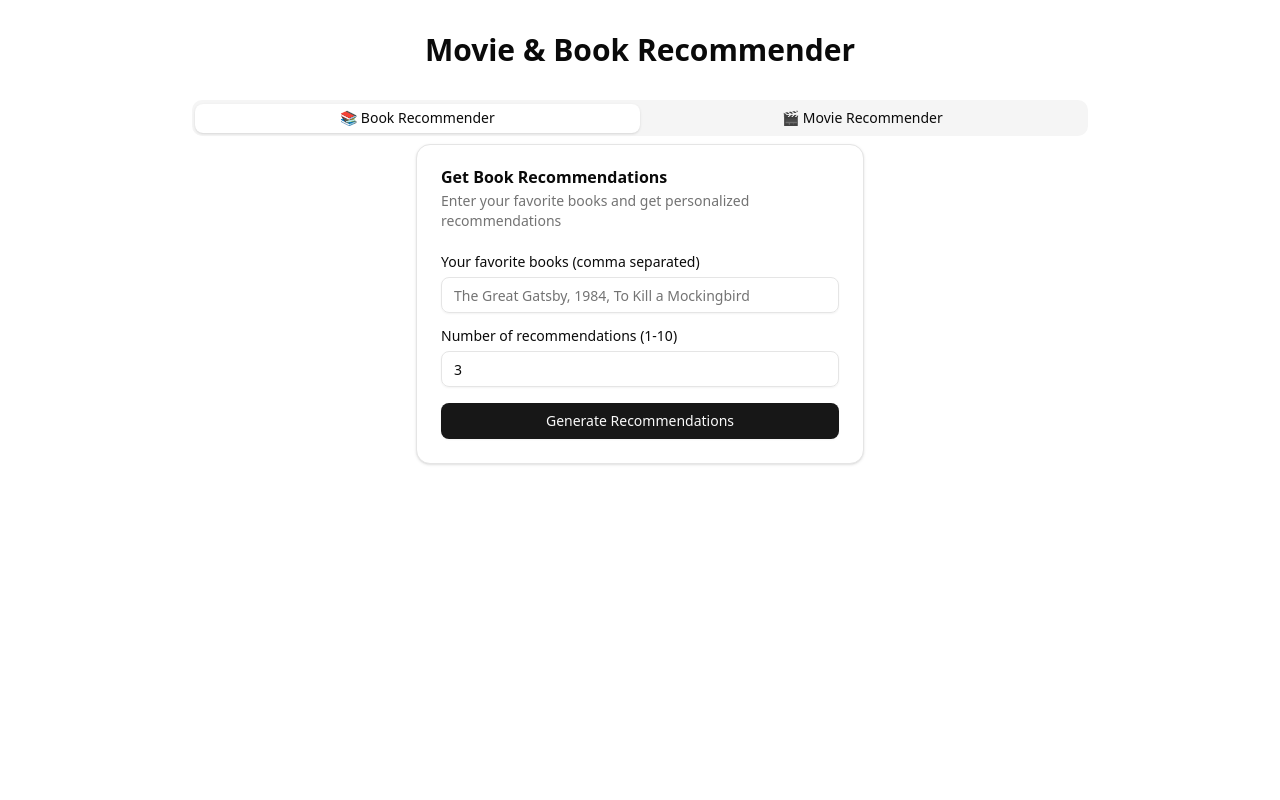
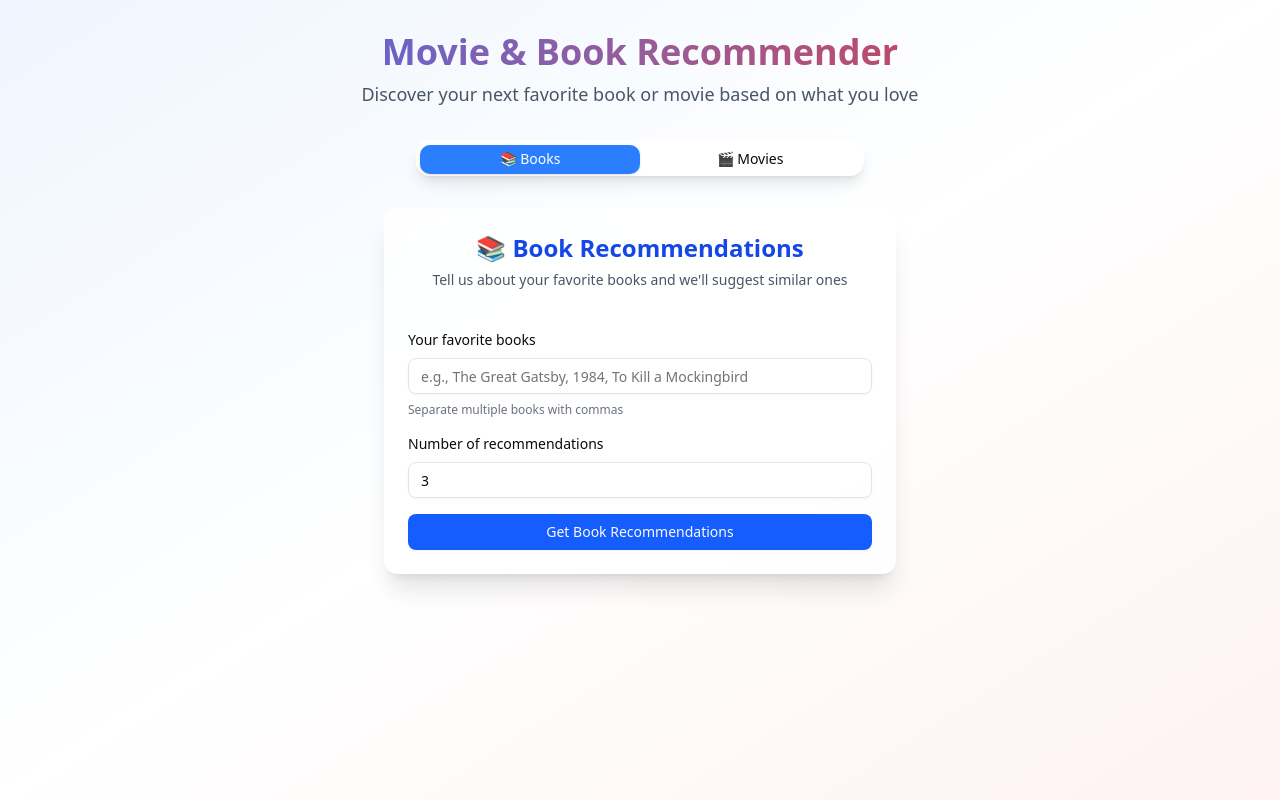
Before and after one commit to dapoadedire/movie-and-book-recommender, a Next.js app: page / in a window 1280 px wide. Built offline with nearby package versions, Linux system fonts and the light colour scheme.

Commit message:
Enhance UI and error handling for recommendations feature

```diff
--- a/app/page.tsx
+++ b/app/page.tsx
@@ -12,7 +12,6 @@ import {
 import { Input } from "@/components/ui/input";
 import { Label } from "@/components/ui/label";
 import { useState } from "react";
-
 
 interface BookRecommendation {
   name: string;
@@ -41,10 +40,12 @@ export default function New() {
   const [recommendations, setRecommendations] = useState<Recommendation[]>([]);
   const [loading, setLoading] = useState(false);
   const [activeTab, setActiveTab] = useState("books");
+  const [error, setError] = useState<string | null>(null);
 
   const handleSubmit = async (e: React.FormEvent, type: "book" | "movie") => {
     e.preventDefault();
     setLoading(true);
+    setError(null);
 
     try {
       const response = await fetch("/api/recommendations", {
@@ -66,34 +67,64 @@ export default function New() {
       if (response.ok) {
         setRecommendations(data.recommendations);
       } else {
-        console.error("Error:", data.error);
+        setError(data.error || "Failed to get recommendations");
       }
     } catch (error) {
+      setError("Network error. Please try again.");
       console.error("Error:", error);
     } finally {
       setLoading(false);
     }
   };
 
+  const clearRecommendations = () => {
+    setRecommendations([]);
+    setError(null);
+  };
+
+  const handleTabChange = (value: string) => {
+    setActiveTab(value);
+    setRecommendations([]);
+    setError(null);
+  };
+
   const RecommendationCard = ({ rec }: { rec: Recommendation }) => {
     if (rec.book) {
       const { name, author, genre, summary, link } = rec.book;
       return (
-        <Card className="w-full">
-          <CardHeader>
-            <CardTitle className="text-lg">{name}</CardTitle>
-            <CardDescription>by {author}</CardDescription>
+        <Card className="w-full hover:shadow-lg transition-shadow duration-300">
+          <CardHeader className="pb-3">
+            <div className="flex items-start justify-between">
+              <div className="flex-1">
+                <CardTitle className="text-lg font-semibold text-gray-900 mb-1">
+                  {name}
+                </CardTitle>
+                <CardDescription className="text-sm text-gray-600">
+                  by {author}
+                </CardDescription>
+              </div>
+              <span className="text-xs bg-blue-100 text-blue-800 px-2 py-1 rounded-full font-medium">
+                {genre}
+              </span>
+            </div>
           </CardHeader>
-          <CardContent>
-            <p className="text-sm text-muted-foreground mb-2">
-              <strong>Genre:</strong> {genre}
-            </p>
-            <p className="text-sm">{summary}</p>
+          <CardContent className="pt-0">
+            <p className="text-sm text-gray-700 leading-relaxed">{summary}</p>
           </CardContent>
-          <CardFooter>
-            <Button variant="outline" size="sm" asChild>
-              <a href={link} target="_blank" rel="noopener noreferrer">
-                View Book
+          <CardFooter className="pt-4">
+            <Button
+              variant="outline"
+              size="sm"
+              asChild
+              className="w-full hover:bg-blue-50"
+            >
+              <a
+                href={link}
+                target="_blank"
+                rel="noopener noreferrer"
+                className="flex items-center justify-center gap-2"
+              >
+                📖 View Book
               </a>
             </Button>
           </CardFooter>
@@ -104,21 +135,39 @@ export default function New() {
     if (rec.movie) {
       const { title, director, genre, summary, link } = rec.movie;
       return (
-        <Card className="w-full">
-          <CardHeader>
-            <CardTitle className="text-lg">{title}</CardTitle>
-            <CardDescription>directed by {director}</CardDescription>
+        <Card className="w-full hover:shadow-lg transition-shadow duration-300">
+          <CardHeader className="pb-3">
+            <div className="flex items-start justify-between">
+              <div className="flex-1">
+                <CardTitle className="text-lg font-semibold text-gray-900 mb-1">
+                  {title}
+                </CardTitle>
+                <CardDescription className="text-sm text-gray-600">
+                  directed by {director}
+                </CardDescription>
+              </div>
+              <span className="text-xs bg-red-100 text-red-800 px-2 py-1 rounded-full font-medium">
+                {genre}
+              </span>
+            </div>
           </CardHeader>
-          <CardContent>
-            <p className="text-sm text-muted-foreground mb-2">
-              <strong>Genre:</strong> {genre}
-            </p>
-            <p className="text-sm">{summary}</p>
+          <CardContent className="pt-0">
+            <p className="text-sm text-gray-700 leading-relaxed">{summary}</p>
           </CardContent>
-          <CardFooter>
-            <Button variant="outline" size="sm" asChild>
-              <a href={link} target="_blank" rel="noopener noreferrer">
-                View Movie
+          <CardFooter className="pt-4">
+            <Button
+              variant="outline"
+              size="sm"
+              asChild
+              className="w-full hover:bg-red-50"
+            >
+              <a
+                href={link}
+                target="_blank"
+                rel="noopener noreferrer"
+                className="flex items-center justify-center gap-2"
+              >
+                🎬 View Movie
               </a>
             </Button>
           </CardFooter>
@@ -130,45 +179,83 @@ export default function New() {
   };
 
   return (
+    <div className="min-h-screen bg-gradient-to-br from-blue-50 via-white to-red-50">
       <div className="container mx-auto py-8 px-4">
-      <div className="max-w-4xl mx-auto">
-        <h1 className="text-3xl font-bold text-center mb-8">
+        <div className="max-w-6xl mx-auto">
+          <div className="text-center mb-8">
+            <h1 className="text-4xl font-bold bg-gradient-to-r from-blue-600 to-red-600 bg-clip-text text-transparent mb-2">
               Movie & Book Recommender
             </h1>
+            <p className="text-gray-600 text-lg">
+              Discover your next favorite book or movie based on what you love
+            </p>
+          </div>
 
-        <Tabs value={activeTab} onValueChange={setActiveTab} className="w-full">
-          <TabsList className="grid w-full grid-cols-2">
-            <TabsTrigger value="books">📚 Book Recommender</TabsTrigger>
-            <TabsTrigger value="movies">🎬 Movie Recommender</TabsTrigger>
+          <Tabs
+            value={activeTab}
+            onValueChange={handleTabChange}
+            className="w-full"
+          >
+            <div className="flex justify-center mb-6">
+              <TabsList className="grid w-full max-w-md grid-cols-2 bg-white shadow-lg border-0 p-1 rounded-xl">
+                <TabsTrigger
+                  value="books"
+                  className="rounded-lg data-[state=active]:bg-blue-500 data-[state=active]:text-white transition-all duration-200 flex items-center gap-2"
+                >
+                  📚 Books
+                </TabsTrigger>
+                <TabsTrigger
+                  value="movies"
+                  className="rounded-lg data-[state=active]:bg-red-500 data-[state=active]:text-white transition-all duration-200 flex items-center gap-2"
+                >
+                  🎬 Movies
+                </TabsTrigger>
               </TabsList>
+            </div>
 
             <TabsContent value="books" className="space-y-6">
-            <Card className="w-full max-w-md mx-auto">
-              <CardHeader>
-                <CardTitle>Get Book Recommendations</CardTitle>
-                <CardDescription>
-                  Enter your favorite books and get personalized recommendations
+              <div className="flex justify-center">
+                <Card className="w-full max-w-lg shadow-xl border-0 bg-white/80 backdrop-blur-sm">
+                  <CardHeader className="text-center pb-4">
+                    <CardTitle className="text-2xl text-blue-700">
+                      📚 Book Recommendations
+                    </CardTitle>
+                    <CardDescription className="text-gray-600">
+                      Tell us about your favorite books and we'll suggest
+                      similar ones
                     </CardDescription>
                   </CardHeader>
                   <CardContent>
-                <form onSubmit={(e) => handleSubmit(e, "book")}>
-                  <div className="flex flex-col gap-4">
-                    <div className="grid gap-2">
-                      <Label htmlFor="books-favorites">
-                        Your favorite books (comma separated)
+                    <form
+                      onSubmit={(e) => handleSubmit(e, "book")}
+                      className="space-y-4"
+                    >
+                      <div className="space-y-2">
+                        <Label
+                          htmlFor="books-favorites"
+                          className="text-sm font-medium"
+                        >
+                          Your favorite books
                         </Label>
                         <Input
                           id="books-favorites"
                           type="text"
-                        placeholder="The Great Gatsby, 1984, To Kill a Mockingbird"
+                          placeholder="e.g., The Great Gatsby, 1984, To Kill a Mockingbird"
                           value={favorites}
                           onChange={(e) => setFavorites(e.target.value)}
                           required
+                          className="transition-all duration-200 focus:ring-2 focus:ring-blue-500"
                         />
+                        <p className="text-xs text-gray-500">
+                          Separate multiple books with commas
+                        </p>
                       </div>
-                    <div className="grid gap-2">
-                      <Label htmlFor="books-count">
-                        Number of recommendations (1-10)
+                      <div className="space-y-2">
+                        <Label
+                          htmlFor="books-count"
+                          className="text-sm font-medium"
+                        >
+                          Number of recommendations
                         </Label>
                         <Input
                           id="books-count"
@@ -178,24 +265,57 @@ export default function New() {
                           value={count}
                           onChange={(e) => setCount(e.target.value)}
                           required
+                          className="transition-all duration-200 focus:ring-2 focus:ring-blue-500"
                         />
                       </div>
+                      <Button
+                        type="submit"
+                        className="w-full bg-blue-600 hover:bg-blue-700 transition-colors duration-200"
+                        disabled={loading}
+                      >
+                        {loading ? (
+                          <div className="flex items-center gap-2">
+                            <div className="w-4 h-4 border-2 border-white border-t-transparent rounded-full animate-spin"></div>
+                            Generating...
                           </div>
-                  <CardFooter className="px-0 pt-4">
-                    <Button type="submit" className="w-full" disabled={loading}>
-                      {loading ? "Generating..." : "Generate Recommendations"}
+                        ) : (
+                          "Get Book Recommendations"
+                        )}
                       </Button>
-                  </CardFooter>
                     </form>
                   </CardContent>
                 </Card>
+              </div>
+
+              {error && (
+                <div className="flex justify-center">
+                  <div className="bg-red-50 border border-red-200 text-red-700 px-4 py-3 rounded-lg max-w-lg">
+                    <div className="flex items-center gap-2">
+                      <span className="text-red-500">⚠️</span>
+                      <p className="text-sm">{error}</p>
+                    </div>
+                  </div>
+                </div>
+              )}
 
               {recommendations.length > 0 && (
-              <div className="space-y-4">
-                <h2 className="text-2xl font-semibold text-center">
+                <div className="space-y-6">
+                  <div className="text-center">
+                    <h2 className="text-2xl font-semibold text-blue-700 mb-2">
                       Your Book Recommendations
                     </h2>
-                <div className="grid gap-4 md:grid-cols-2 lg:grid-cols-3">
+                    <p className="text-gray-600 mb-4">
+                      Based on your favorite books
+                    </p>
+                    <Button
+                      variant="outline"
+                      onClick={clearRecommendations}
+                      className="hover:bg-blue-50"
+                    >
+                      Clear Results
+                    </Button>
+                  </div>
+                  <div className="grid gap-6 md:grid-cols-2 lg:grid-cols-3">
                     {recommendations.map((rec, index) => (
                       <RecommendationCard key={index} rec={rec} />
                     ))}
@@ -205,33 +325,48 @@ export default function New() {
             </TabsContent>
 
             <TabsContent value="movies" className="space-y-6">
-            <Card className="w-full max-w-md mx-auto">
-              <CardHeader>
-                <CardTitle>Get Movie Recommendations</CardTitle>
-                <CardDescription>
-                  Enter your favorite movies and get personalized
-                  recommendations
+              <div className="flex justify-center">
+                <Card className="w-full max-w-lg shadow-xl border-0 bg-white/80 backdrop-blur-sm">
+                  <CardHeader className="text-center pb-4">
+                    <CardTitle className="text-2xl text-red-700">
+                      🎬 Movie Recommendations
+                    </CardTitle>
+                    <CardDescription className="text-gray-600">
+                      Tell us about your favorite movies and we'll suggest
+                      similar ones
                     </CardDescription>
                   </CardHeader>
                   <CardContent>
-                <form onSubmit={(e) => handleSubmit(e, "movie")}>
-                  <div className="flex flex-col gap-4">
-                    <div className="grid gap-2">
-                      <Label htmlFor="movies-favorites">
-                        Your favorite movies (comma separated)
+                    <form
+                      onSubmit={(e) => handleSubmit(e, "movie")}
+                      className="space-y-4"
+                    >
+                      <div className="space-y-2">
+                        <Label
+                          htmlFor="movies-favorites"
+                          className="text-sm font-medium"
+                        >
+                          Your favorite movies
                         </Label>
                         <Input
                           id="movies-favorites"
                           type="text"
-                        placeholder="Inception, The Matrix, Interstellar"
+                          placeholder="e.g., Inception, The Matrix, Interstellar"
                           value={favorites}
                           onChange={(e) => setFavorites(e.target.value)}
                           required
+                          className="transition-all duration-200 focus:ring-2 focus:ring-red-500"
                         />
+                        <p className="text-xs text-gray-500">
+                          Separate multiple movies with commas
+                        </p>
                       </div>
-                    <div className="grid gap-2">
-                      <Label htmlFor="movies-count">
-                        Number of recommendations (1-10)
+                      <div className="space-y-2">
+                        <Label
+                          htmlFor="movies-count"
+                          className="text-sm font-medium"
+                        >
+                          Number of recommendations
                         </Label>
                         <Input
                           id="movies-count"
@@ -241,24 +376,57 @@ export default function New() {
                           value={count}
                           onChange={(e) => setCount(e.target.value)}
                           required
+                          className="transition-all duration-200 focus:ring-2 focus:ring-red-500"
                         />
                       </div>
+                      <Button
+                        type="submit"
+                        className="w-full bg-red-600 hover:bg-red-700 transition-colors duration-200"
+                        disabled={loading}
+                      >
+                        {loading ? (
+                          <div className="flex items-center gap-2">
+                            <div className="w-4 h-4 border-2 border-white border-t-transparent rounded-full animate-spin"></div>
+                            Generating...
                           </div>
-                  <CardFooter className="px-0 pt-4">
-                    <Button type="submit" className="w-full" disabled={loading}>
-                      {loading ? "Generating..." : "Generate Recommendations"}
+                        ) : (
+                          "Get Movie Recommendations"
+                        )}
                       </Button>
-                  </CardFooter>
                     </form>
                   </CardContent>
                 </Card>
+              </div>
+
+              {error && (
+                <div className="flex justify-center">
+                  <div className="bg-red-50 border border-red-200 text-red-700 px-4 py-3 rounded-lg max-w-lg">
+                    <div className="flex items-center gap-2">
+                      <span className="text-red-500">⚠️</span>
+                      <p className="text-sm">{error}</p>
+                    </div>
+                  </div>
+                </div>
+              )}
 
               {recommendations.length > 0 && (
-              <div className="space-y-4">
-                <h2 className="text-2xl font-semibold text-center">
+                <div className="space-y-6">
+                  <div className="text-center">
+                    <h2 className="text-2xl font-semibold text-red-700 mb-2">
                       Your Movie Recommendations
                     </h2>
-                <div className="grid gap-4 md:grid-cols-2 lg:grid-cols-3">
+                    <p className="text-gray-600 mb-4">
+                      Based on your favorite movies
+                    </p>
+                    <Button
+                      variant="outline"
+                      onClick={clearRecommendations}
+                      className="hover:bg-red-50"
+                    >
+                      Clear Results
+                    </Button>
+                  </div>
+                  <div className="grid gap-6 md:grid-cols-2 lg:grid-cols-3">
                     {recommendations.map((rec, index) => (
                       <RecommendationCard key={index} rec={rec} />
                     ))}
@@ -269,5 +437,6 @@ export default function New() {
           </Tabs>
         </div>
       </div>
+    </div>
   );
 }
```
Lines whose indentation alone changed are shown as unchanged.
